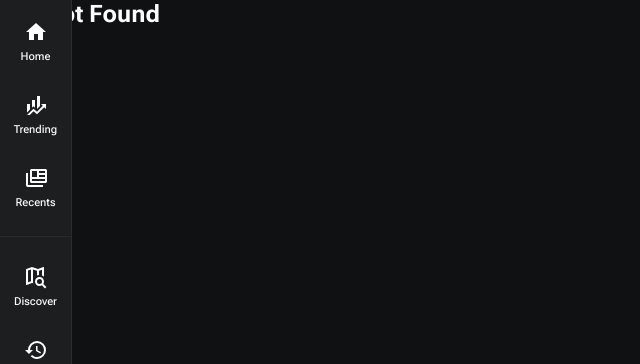
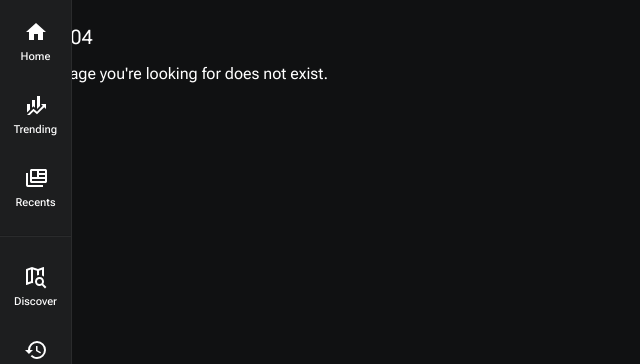
Before and after one commit to zorocap/karasu, a Python web app: template templates/error.html in a window 1280 px wide. Shown: the part 56-420 px from the top of the page, without its empty margins (0-640 px from the left). Run offline with Jinja, Linux system fonts and the light colour scheme; the template is opened without the code that fills it, so the values that code supplies are empty; some libraries are stand-ins or nearby versions.

Commit message:
404 page improved

```diff
--- a/templates/error.html
+++ b/templates/error.html
@@ -1,4 +1,12 @@
 {% extends "base.html" %}
 {% block content %}
-<h2>404 not Found</h2>
+<div class="inner--container">
+    <section>
+        <h2 class="ya-title m-15-b">
+        <svg style="width:24px;height:24px" viewBox="0 0 24 24">
+            <path fill="currentColor" d="M11,15H13V17H11V15M11,7H13V13H11V7M12,2C6.47,2 2,6.5 2,12A10,10 0 0,0 12,22A10,10 0 0,0 22,12A10,10 0 0,0 12,2M12,20A8,8 0 0,1 4,12A8,8 0 0,1 12,4A8,8 0 0,1 20,12A8,8 0 0,1 12,20Z"></path>
+        </svg>404
+        </h2> The page you're looking for does not exist.
+    </section>
+</div>
 {% endblock content %}
```
